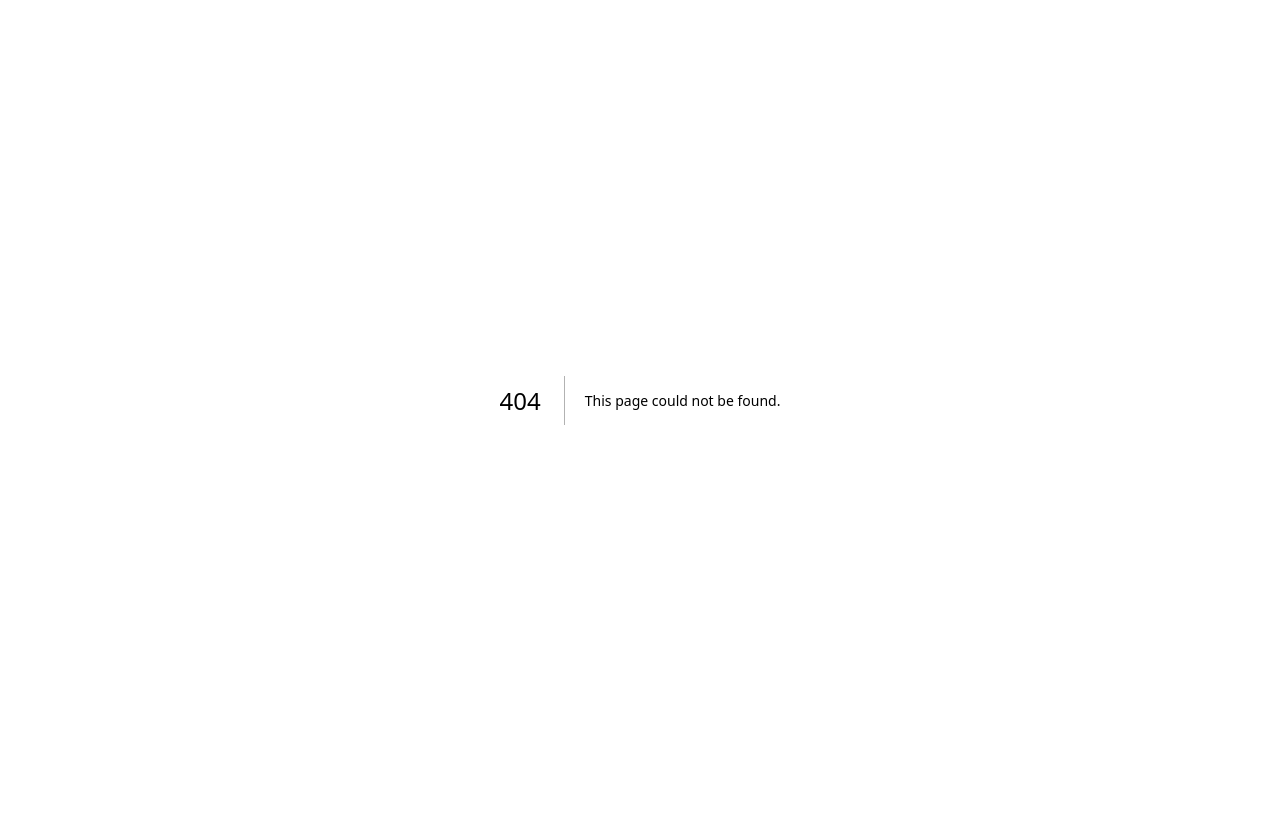
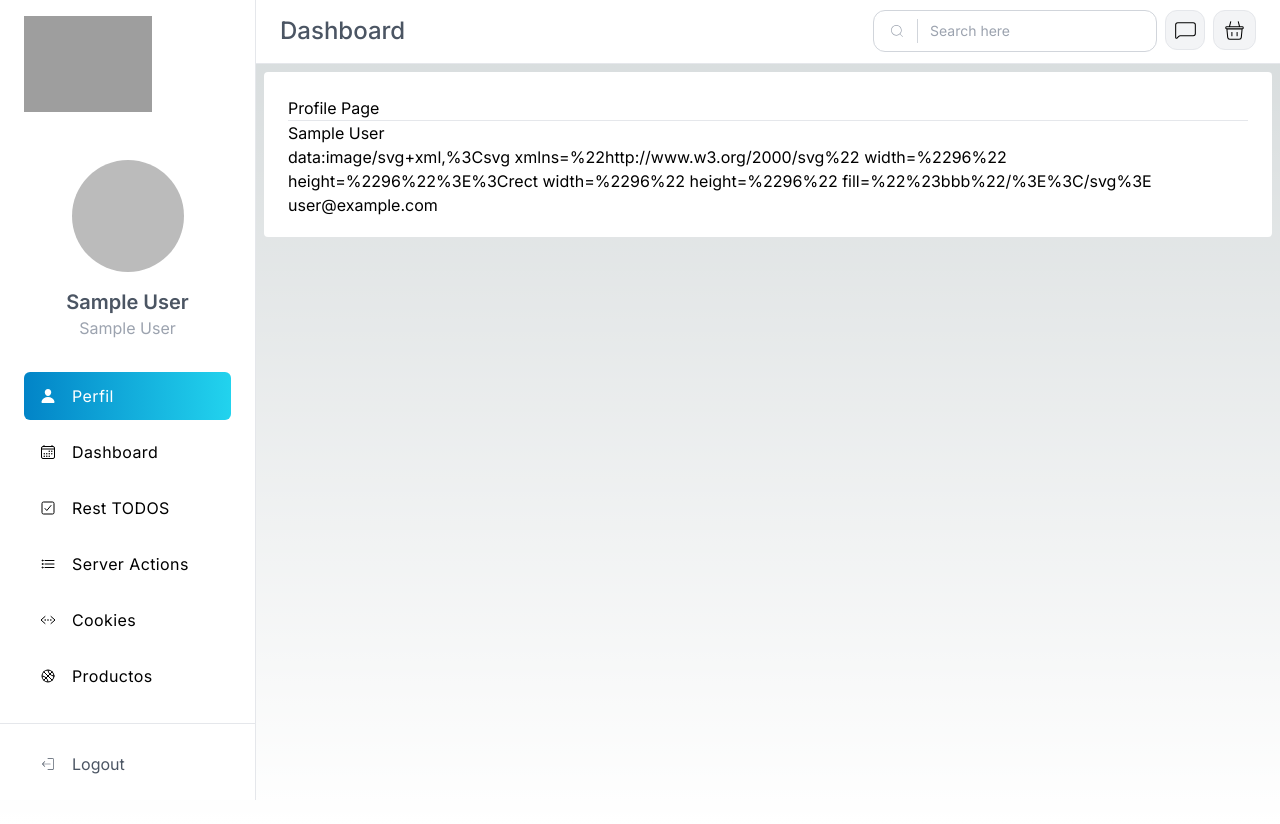
Before and after one commit to nunez7/03-admin-todos, a Next.js app: page /dashboard/profile in a window 1280 px wide. Before the commit this address had no page. Before the commit the page ends 800 px from the top, so only its background shows below. Built offline with nearby package versions, Linux system fonts and the light colour scheme; no server answers; sample sign-in values are in the browser's storage; grey boxes are pictures that could not be loaded.

Commit message:
Información del usuario - Client Side

```diff
--- /dev/null
+++ b/src/app/dashboard/profile/page.tsx
@@ -0,0 +1,26 @@
+'use client';
+
+import { useSession } from "next-auth/react";
+import { useEffect } from "react";
+
+
+export default function ProfilePage() {
+
+    const { data: session } = useSession();
+
+    useEffect(() => {
+        console.log('Client Side');
+    })
+
+    return (
+        <div>
+            <h1>Profile Page</h1>
+            <hr />
+            <div className="flex flex-col">
+                <span>{session?.user?.name ?? 'No name'}</span>
+                <span>{session?.user?.image ?? 'No image'}</span>
+                <span>{session?.user?.email ?? 'No email'}</span>
+            </div>
+        </div>
+    );
+}
--- a/src/app/layout.tsx
+++ b/src/app/layout.tsx
@@ -1,6 +1,7 @@
 import type { Metadata } from "next";
 import { Inter } from "next/font/google";
 import "./globals.css";
+import AuthProvider from "@/auth/components/AuthProvider";
 
 const inter = Inter({ subsets: ["latin"] });
 
@@ -15,8 +16,10 @@ export default function RootLayout({
   children: React.ReactNode;
 }>) {
   return (
-    <html lang="en">
-      <body className={inter.className}>{children}</body>
-    </html>
+    <AuthProvider>
+      <html lang="en">
+        <body className={inter.className}>{children}</body>
+      </html>
+    </AuthProvider>
   );
 }
--- /dev/null
+++ b/src/auth/components/AuthProvider.tsx
@@ -0,0 +1,15 @@
+'use client';
+
+import { SessionProvider } from "next-auth/react";
+
+interface Props{
+    children: React.ReactNode;
+}
+
+export default function AuthProvider({children, ...rest}: Props) {
+  return (
+    <SessionProvider>
+      {children}
+    </SessionProvider>
+  );
+}
--- /dev/null
+++ b/src/auth/index.ts
@@ -0,0 +1 @@
+export * from './components/AuthProvider';
--- a/src/components/Sidebar.tsx
+++ b/src/components/Sidebar.tsx
@@ -3,11 +3,16 @@ import React from 'react';
 import { getServerSession } from "next-auth";
 import { CiBookmarkCheck, CiLogout } from 'react-icons/ci';
 import { SidebarItem } from './SidebarItem';
-import { IoBasketballOutline, IoCalendarOutline, IoCheckboxOutline, IoCodeWorkingOutline, IoListOutline } from 'react-icons/io5';
+import { IoBasketballOutline, IoCalendarOutline, IoCheckboxOutline, IoCodeWorkingOutline, IoListOutline, IoPerson } from 'react-icons/io5';
 import { authOptions } from '@/app/api/auth/[...nextauth]/route';
 import { redirect } from 'next/navigation';
 
 const sidebarItems = [
+    {
+      icon: <IoPerson />,
+      title: 'Perfil',
+      path: '/dashboard/profile'
+    },
     {
         icon: <IoCalendarOutline />,
         title: 'Dashboard',
@@ -32,7 +37,7 @@ const sidebarItems = [
         icon: <IoBasketballOutline />,
         title: 'Productos',
         path: '/dashboard/products'
-      },
+      }
 ];
 
 export const Sidebar = async() => {
```
